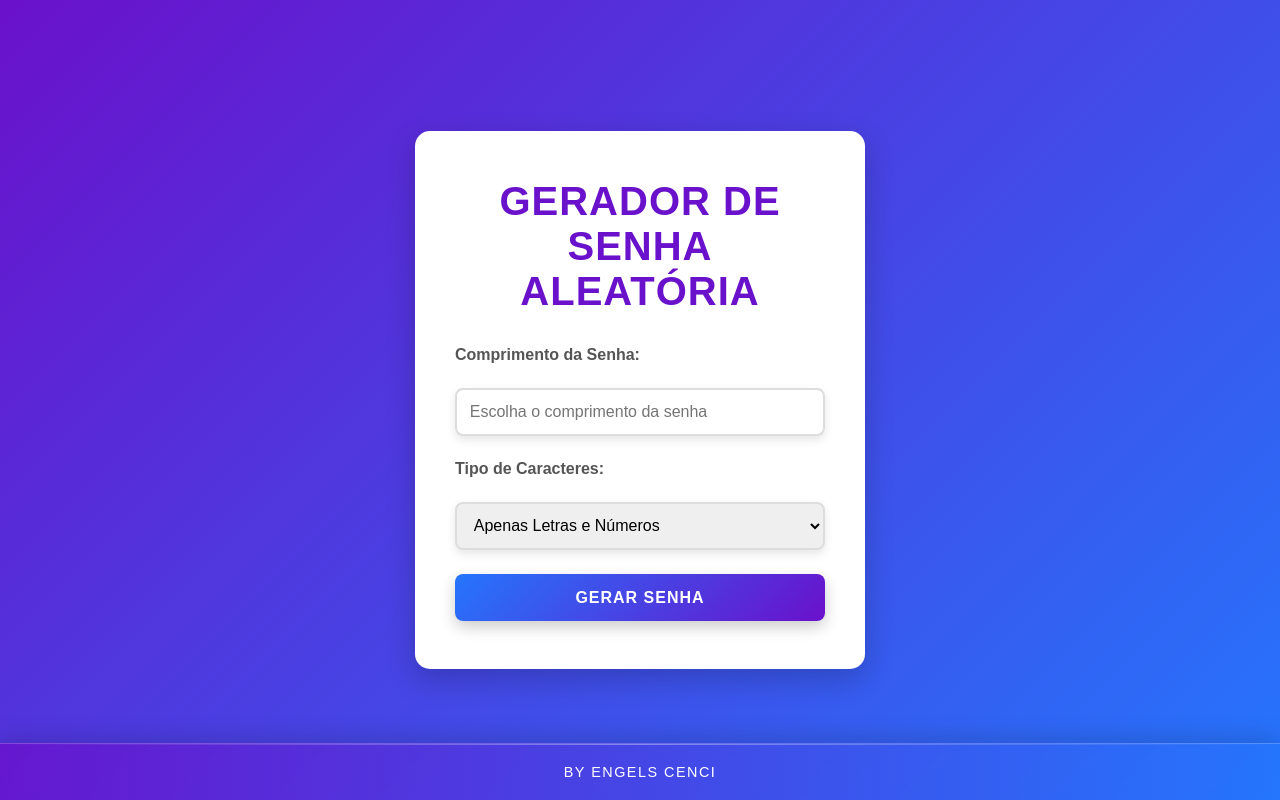
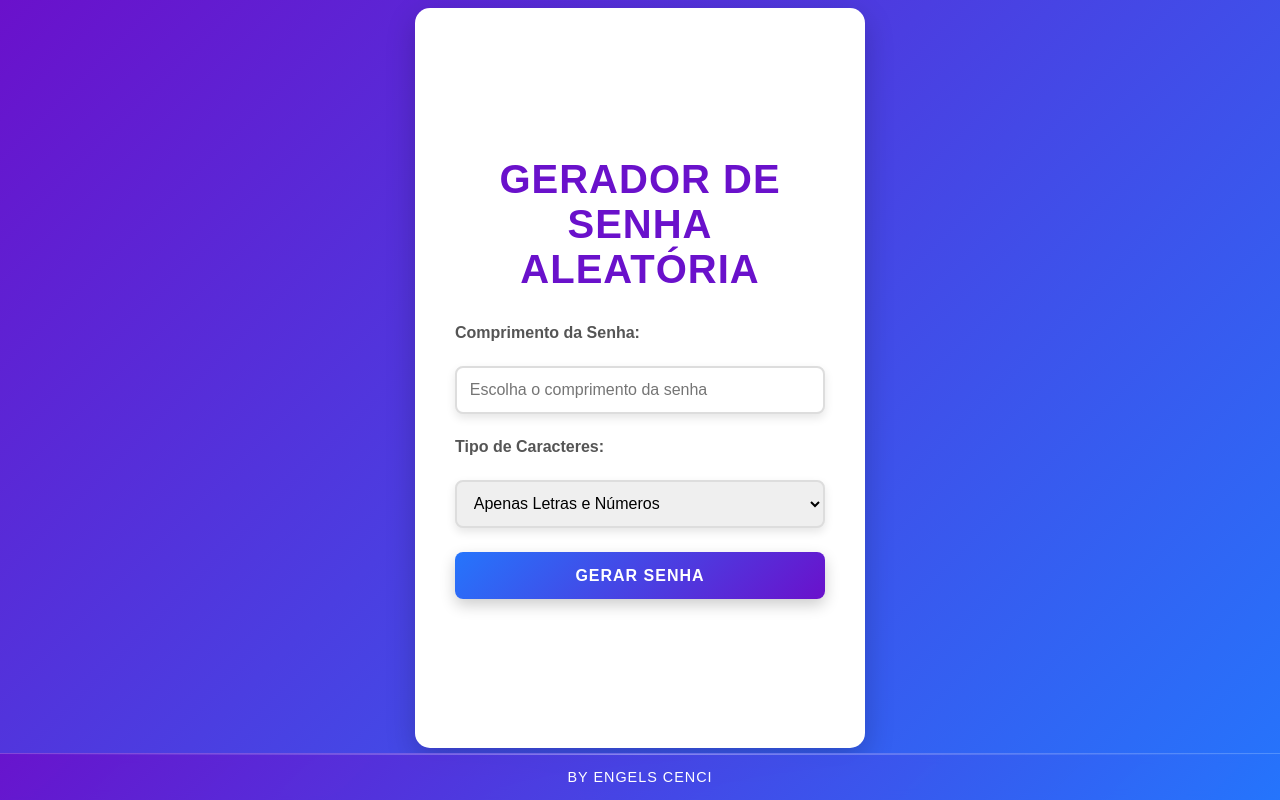
Before and after one commit to engelseduardo/Gerador_de_Senhas, a Flask app: page / in a window 1280 px wide. Run offline with Flask 3, Linux system fonts and the light colour scheme.

Commit message:
Update style.css

```diff
--- a/static/style.css
+++ b/static/style.css
@@ -53,6 +53,9 @@ body {
     height: 100vh;
     padding: 1rem;
     overflow: hidden;
+    position: relative;
+    min-height: 100vh;
+    padding-bottom: 60px;
 }
 
 /* Container principal */
@@ -63,6 +66,9 @@ body {
     box-shadow: 0 10px 30px rgba(0, 0, 0, 0.2);
     max-width: 450px;
     width: 100%;
+    height: auto;
+    min-height: calc(100vh - 60px);
+    overflow-y: auto;
     text-align: center;
     display: flex;
     flex-direction: column;
@@ -165,26 +171,26 @@ h2 {
     left: 0;
     right: 0;
     text-align: center;
-  padding: 20px 0;
-  background: linear-gradient(to right, rgba(106, 17, 203, 0.8), rgba(37, 117, 252, 0.8));
+    padding: 15px 0;
+    background: linear-gradient(135deg, rgba(106, 17, 203, 0.9), rgba(37, 117, 252, 0.9));
     color: #fff;
     font-family: 'Poppins', sans-serif;
     font-size: 0.9rem;
-  letter-spacing: 1.5px;
+    letter-spacing: 1px;
     text-transform: uppercase;
-  transition: all 0.4s cubic-bezier(0.175, 0.885, 0.32, 1.275);
+    transition: all 0.3s ease;
     z-index: 1000;
-  backdrop-filter: blur(5px); /* Efeito de vidro fosco */
-  box-shadow: 0 -5px 25px rgba(0, 0, 0, 0.15);
+    backdrop-filter: blur(5px);
     border-top: 1px solid rgba(255, 255, 255, 0.2);
+    animation: fadeInUp 0.8s ease-out;
 }
 
 /* Efeitos interativos aprimorados */
 .credit:hover {
-  background: linear-gradient(to right, rgba(106, 17, 203, 0.95), rgba(37, 117, 252, 0.95));
-  padding: 25px 0;
-  letter-spacing: 2px;
-  text-shadow: 0 0 10px rgba(255, 255, 255, 0.5);
+    background: linear-gradient(135deg, rgba(106, 17, 203, 1), rgba(37, 117, 252, 1));
+    padding: 20px 0;
+    color: #fff;
+    text-shadow: 0 0 8px rgba(255, 255, 255, 0.5);
 }
 
 /* Animação de entrada mais suave */
```
Lines whose indentation alone changed are shown as unchanged.
